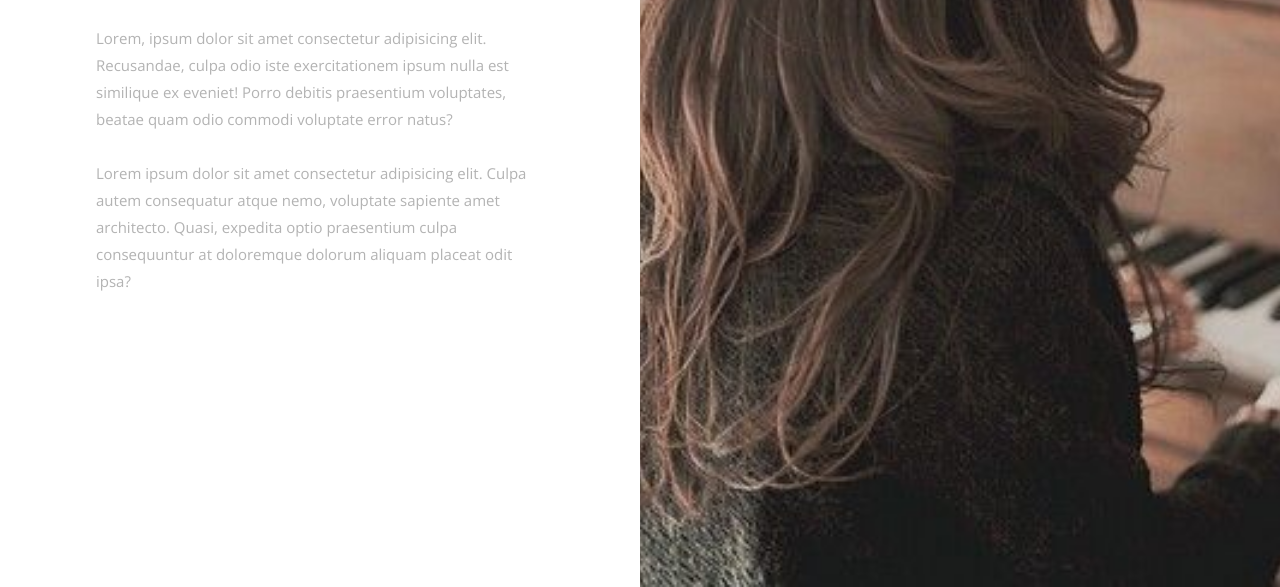
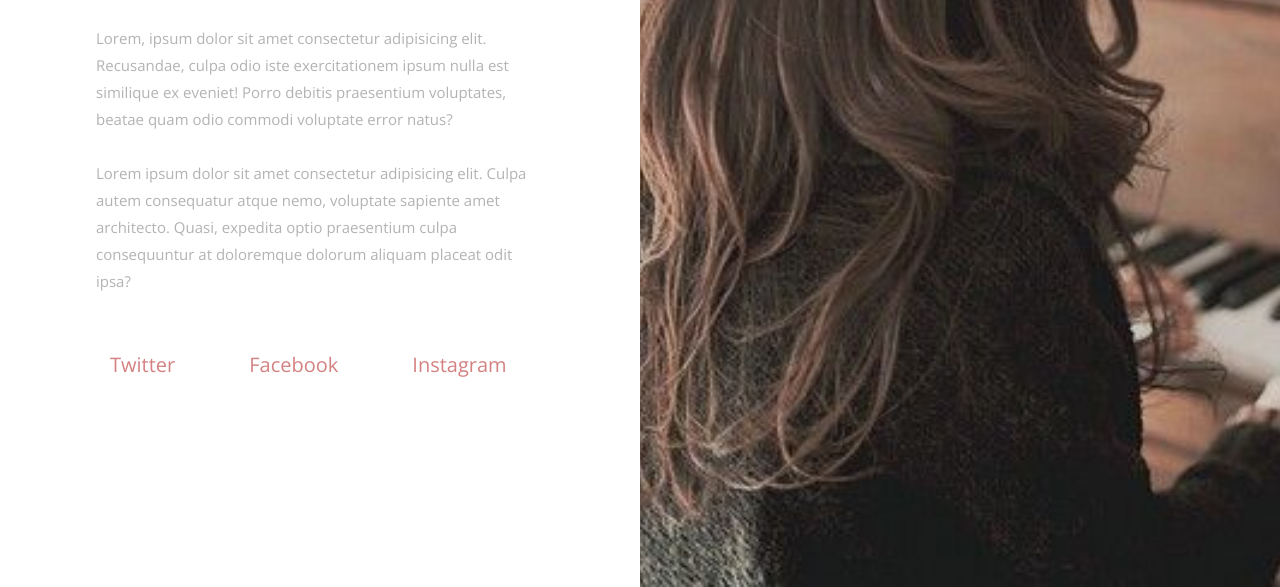
Before and after one commit to roxanabemol/roxanabemol.github.io, a plain HTML site: page index.html in a window 1280 px wide. Shown: the part 213-800 px from the top of the page. Drawn offline with nearby package versions, Linux system fonts and the light colour scheme.

Commit message:
Add files via upload

```diff
--- a/index.html
+++ b/index.html
@@ -21,7 +21,14 @@
             <p>Lorem, ipsum dolor sit amet consectetur adipisicing elit. Recusandae, culpa odio iste exercitationem ipsum nulla est similique ex eveniet! Porro debitis praesentium voluptates, beatae quam odio commodi voluptate error natus?
                 <br> <br>
             Lorem ipsum dolor sit amet consectetur adipisicing elit. Culpa autem consequatur atque nemo, voluptate sapiente amet architecto. Quasi, expedita optio praesentium culpa consequuntur at doloremque dolorum aliquam placeat odit ipsa?
-            </p>
+
+        </p>
+        <br> <br>
+        <ul class="social">
+            <li><a href="#" > Twitter</a></li>
+            <li><a href="#" > Facebook</a></li>
+            <li><a href="#" > Instagram</a></li>
+          </ul>
         </div>
         <div class="derecha">
         </div>
--- a/styles.css
+++ b/styles.css
@@ -57,13 +57,36 @@
     color: #b3b3b3;
 }
 
+.social li{
+   list-style-type: none;
+   display: inline;
+   font-weight: 400;
+   line-height: 1.8;
+   font-size: 20px;
+   width: 70%;
+   line-height: 1.8;
+   margin: auto;
+   margin-left: 60px;
+   padding-left: 10px;
+   font-family: "Open Sans", Arial, sans-serif;
+}
+
+a{
+    text-decoration: none;
+    color: #d48181;
+}
+
+a:hover{
+    text-shadow:  1px 1px 1px #8b2e2e;
+}
+
 @media (max-width:800px) {
     .izquierda{
         background: #ffffff;
         height: 100vh;
         width: 100%;
         float:left;
-        margin-top: 300px;
+        margin-top:400px;
     }
 
     .derecha{
@@ -76,4 +99,8 @@
         margin-left: -100%;
     }
 
+    .social li{
+        margin-left: 40px;
+        padding-left: 5px;
+    }
 }
```
